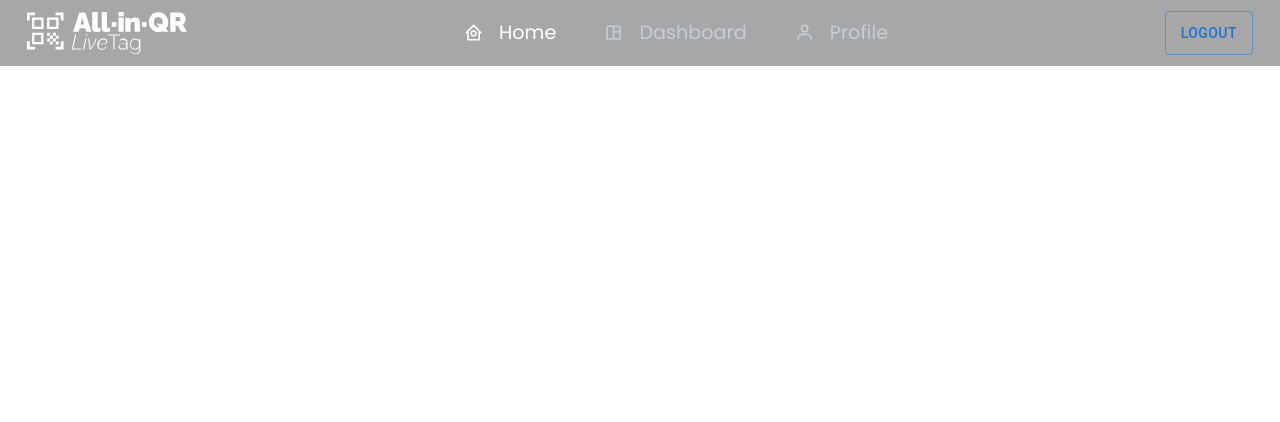
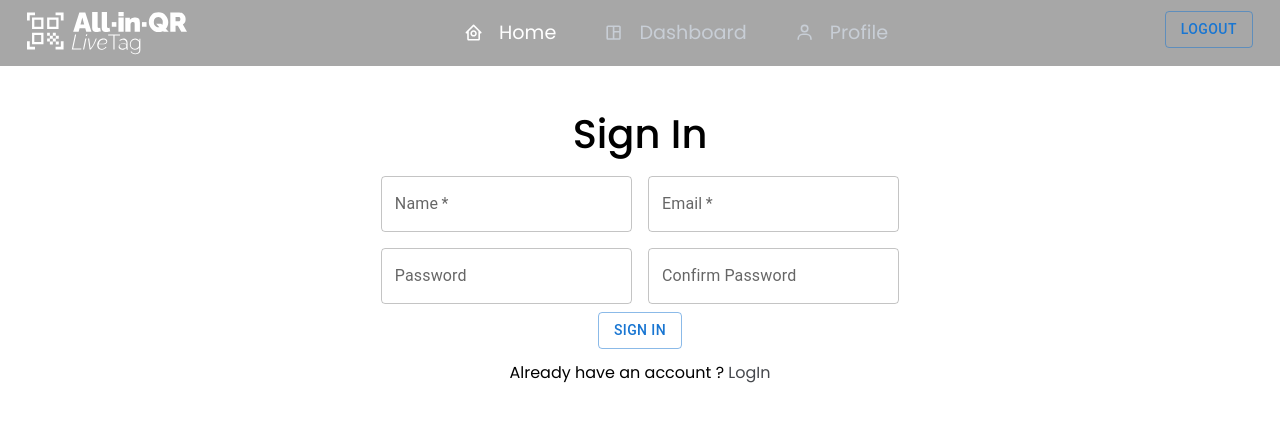
Before and after one commit to TRegourd/All-in-QR_FrontEnd, a React (Create React App) app: page /signin in a window 1280 px wide. Shown: the top 422 px of the page. Built offline with nearby package versions, Linux system fonts and the light colour scheme; no server answers.

Commit message:
sign in connected to backend

```diff
--- a/src/App.js
+++ b/src/App.js
@@ -7,6 +7,7 @@ import Dashboard from "./pages/Dashboard/Dashboard";
 import Home from "./pages/Home/Home";
 import Login from "./pages/Login/Login";
 import Profile from "./pages/Profile/Profile";
+import Signin from "./pages/Signin/Signin";
 
 function App() {
   const { logged, setLogged } = useContext(AuthContext);
@@ -18,6 +19,7 @@ function App() {
         <Route element={<Dashboard />} path="/dashboard" exact />
         <Route element={<Profile />} path="/profile" exact />
         <Route element={<Login />} path="/login" exact />
+        <Route element={<Signin />} path="/signin" exact />
       </Routes>
     </>
   );
--- a/src/AuthProvider.jsx
+++ b/src/AuthProvider.jsx
@@ -1,11 +1,20 @@
 import { createContext, useState } from "react";
+import { useNavigate } from "react-router-dom";
 
 export const AuthContext = createContext(null);
 
 export default function AuthProvider({ children }) {
   const [logged, setLogged] = useState(true);
 
-  const value = { logged, setLogged };
+  const navigate = useNavigate();
+
+  function disconnect() {
+    navigate("/");
+    setLogged(false);
+    //localStorage.removeItem("jwt");
+  }
+
+  const value = { logged, setLogged, disconnect };
 
   return <AuthContext.Provider value={value}>{children}</AuthContext.Provider>;
 }
--- a/src/components/Navbar/Navbar.jsx
+++ b/src/components/Navbar/Navbar.jsx
@@ -8,7 +8,7 @@ import { AuthContext } from "../../AuthProvider";
 import Logo from "../../assets/logo_all-in-qr-livetag-withe.svg";
 
 export default function Navbar() {
-  const { logged, setLogged } = useContext(AuthContext);
+  const { logged, setLogged, disconnect } = useContext(AuthContext);
   const [activeNav, setActiveNav] = useState("#home");
   return (
     <nav>
@@ -41,8 +41,22 @@ export default function Navbar() {
           </Link>
         </div>
       )}
-      {!logged && <Button variant="contained">Login</Button>}
-      {logged && <Button variant="outlined">Logout</Button>}
+      {!logged && (
+        <Link to="/login">
+          <Button variant="contained">Login</Button>
+        </Link>
+      )}
+      {logged && (
+        <Link
+          to="/"
+          onClick={() => {
+            disconnect();
+            setActiveNav("#");
+          }}
+        >
+          <Button variant="outlined">Logout</Button>
+        </Link>
+      )}
     </nav>
   );
 }
--- a/src/pages/Login/Login.jsx
+++ b/src/pages/Login/Login.jsx
@@ -1,5 +1,93 @@
-import React from "react";
+import React, { useContext } from "react";
+import Box from "@mui/material/Box";
+import TextField from "@mui/material/TextField";
+import { Button } from "@mui/material";
+import { useState } from "react";
+import { useNavigate, Link } from "react-router-dom";
+import { AuthContext } from "../../AuthProvider";
+import styled, { css } from "styled-components";
 
 export default function Login() {
-  return <section>Login</section>;
+  const { logged, setLogged } = useContext(AuthContext);
+  const [body, setBody] = useState({
+    email: "",
+    password: "",
+  });
+
+  const navigate = useNavigate();
+
+  function handleSubmit(e) {
+    console.log(body);
+    //   e.preventDefault();
+    //   services
+    //     .login(body)
+    //     .then((result) => {
+    //       const { jwt } = result.data;
+    //       localStorage.setItem("jwt", jwt);
+    //       setLogged(true);
+    //       alert("successfully logged");
+    //       navigate("/");
+    //     })
+    //     .catch((err) => {
+    //       console.log(err);
+    //       alert("incorrect login");
+    //     });
+  }
+
+  function updateBody(key, value) {
+    setBody({ ...body, [key]: value });
+  }
+
+  function handleChange(e) {
+    const { name, value } = e.target;
+    updateBody(name, value);
+  }
+
+  return (
+    <Container>
+      <Box
+        component="form"
+        sx={{
+          "& .MuiTextField-root": { m: 1, width: "25ch" },
+        }}
+        noValidate
+        autoComplete="off"
+        onSubmit={handleSubmit}
+        onChange={handleChange}
+        style={{ marginTop: "100px" }}
+      >
+        <h1>Login</h1>
+        <div>
+          <TextField
+            required
+            id="outlined-email-required"
+            label="Email"
+            type="email"
+            name="email"
+          />
+          <TextField
+            id="outlined-password-input"
+            label="Password"
+            type="password"
+            autoComplete="current-password"
+            name="password"
+          />
+        </div>
+        <Button type="submit" variant="outlined">
+          Login
+        </Button>
+        <br />
+        <div className="signinToLoginLink" style={{ marginTop: "10px" }}>
+          Dont' have account yet ? <Link to="/signin">{"Sign in"}</Link>
+        </div>
+      </Box>
+    </Container>
+  );
 }
+
+const Container = styled.div`
+  height: 100vh;
+  text-align: center;
+  overflow: hidden;
+  position: relative;
+`;
--- a/src/pages/Signin/Signin.jsx
+++ b/src/pages/Signin/Signin.jsx
@@ -1,5 +1,105 @@
 import React from "react";
+import Box from "@mui/material/Box";
+import TextField from "@mui/material/TextField";
+import { Button } from "@mui/material";
+import { useState } from "react";
+import { useNavigate, Link } from "react-router-dom";
+import styled from "styled-components";
+import authServices from "../../services/auth";
 
 export default function Signin() {
-  return <div>Signin</div>;
+  const [body, setBody] = useState({
+    name: "",
+    email: "",
+    password: "",
+    confirmPassword: "",
+  });
+
+  const navigate = useNavigate();
+
+  function handleSubmit(e) {
+    e.preventDefault();
+    authServices
+      .signin(body)
+      .then(() => {
+        alert("user successfully created");
+        navigate("/login");
+      })
+      .catch((err) => {
+        console.log(err);
+        alert("incorrect entry");
+      });
+  }
+
+  function updateBody(key, value) {
+    setBody({ ...body, [key]: value });
+  }
+
+  function handleChange(e) {
+    const { name, value } = e.target;
+    updateBody(name, value);
+  }
+
+  return (
+    <Container>
+      <Box
+        component="form"
+        sx={{
+          "& .MuiTextField-root": { m: 1, width: "25ch" },
+        }}
+        noValidate
+        autoComplete="off"
+        onSubmit={handleSubmit}
+        onChange={handleChange}
+        style={{ marginTop: "100px" }}
+      >
+        <h1>Sign In</h1>
+        <div>
+          <TextField
+            required
+            id="outlined-first_name-required"
+            label="Name"
+            type="text"
+            name="name"
+          />
+          <TextField
+            required
+            id="outlined-email-required"
+            label="Email"
+            type="email"
+            name="email"
+          />
+          <br />
+          <TextField
+            id="outlined-password-input"
+            label="Password"
+            type="password"
+            autoComplete="current-password"
+            name="password"
+          />
+          <TextField
+            id="outlined-confirmPassword-input"
+            label="Confirm Password"
+            type="password"
+            autoComplete="current-password"
+            name="confirmPassword"
+          />
+        </div>
+        <Button type="submit" variant="outlined">
+          Sign In
+        </Button>
+        <br />
+        <div className="signinToLoginLink" style={{ marginTop: "10px" }}>
+          Already have an account ? <Link to="/login">{"LogIn"}</Link>
+        </div>
+      </Box>
+    </Container>
+  );
 }
+
+const Container = styled.div`
+  height: 100vh;
+  text-align: center;
+  overflow: hidden;
+  position: relative;
+`;
--- /dev/null
+++ b/src/services/auth.js
@@ -0,0 +1,18 @@
+import axios from "axios";
+
+const baseURL = process.env.REACT_APP_API_URL;
+
+const base = axios.create({ baseURL });
+
+const authServices = {
+  login(body) {
+    // email, password
+    return base.post("/auth/login", body);
+  },
+
+  signin(body) {
+    return base.post("/auth/signin", body);
+  },
+};
+
+export default authServices;
```
